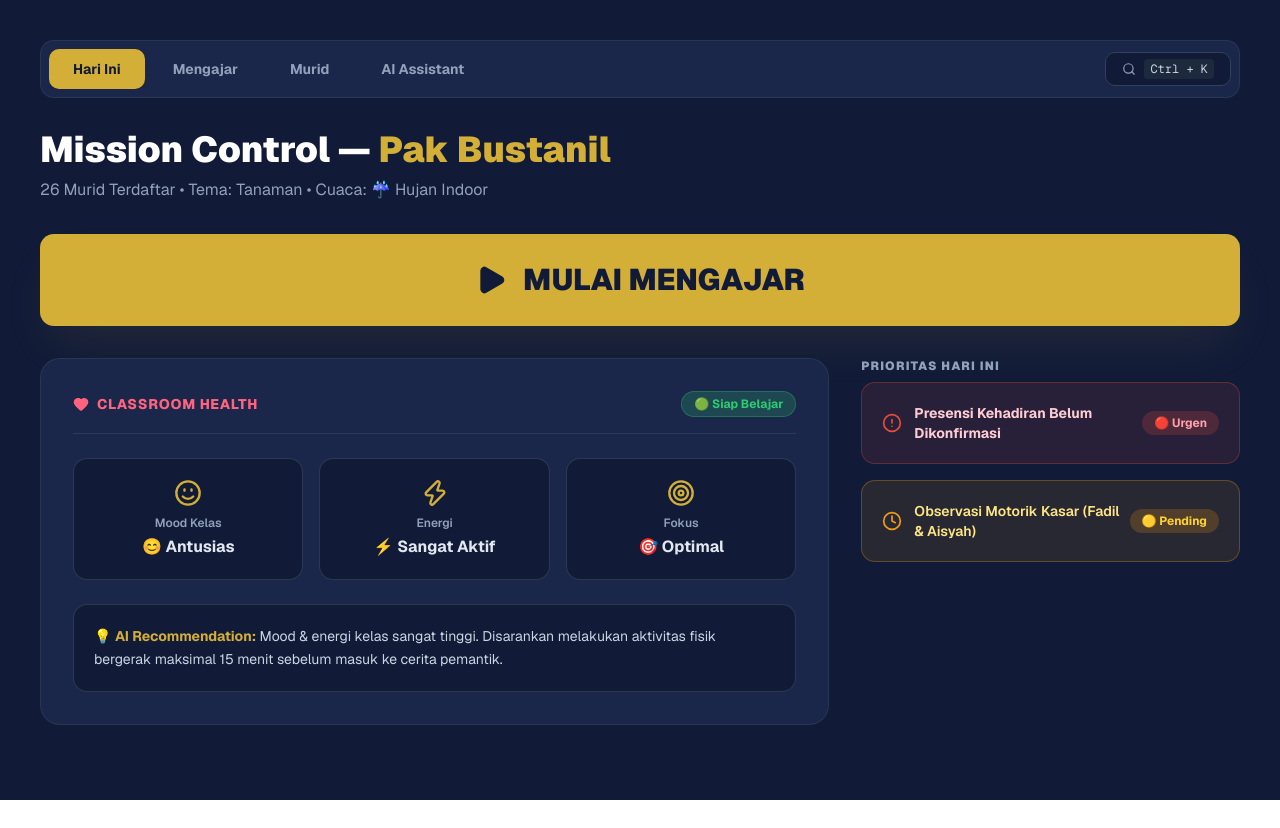
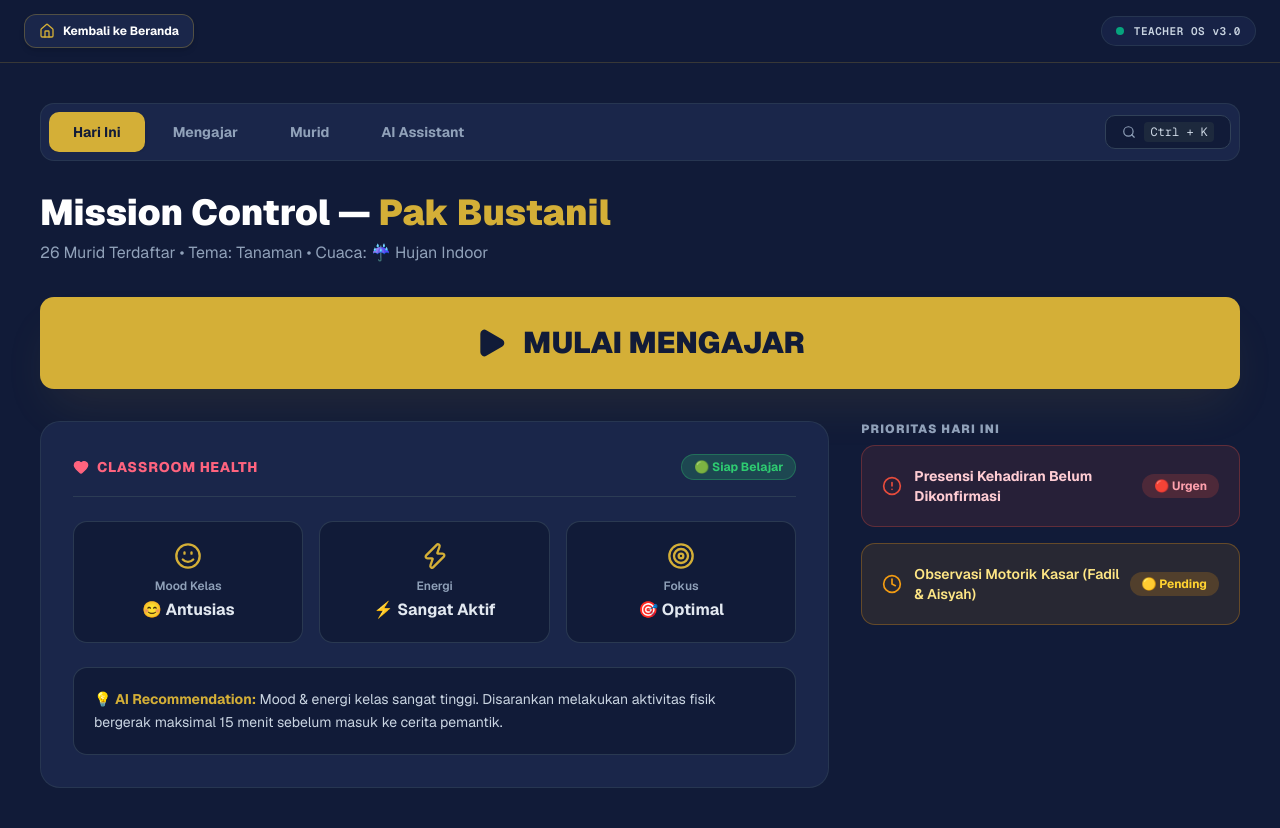
Before and after one commit to ariebaink87/bulaeng-app, a Next.js app: page / in a window 1280 px wide. Before the commit the page ends 800 px from the top, so only its background shows below. Built offline with nearby package versions, Linux system fonts and the light colour scheme.

Commit message:
feat: add modular DashboardHeader component with home navigation

```diff
--- a/app/page.tsx
+++ b/app/page.tsx
@@ -18,9 +18,11 @@ import {
   CloudRain
 } from 'lucide-react';
 
+// Import Header Beranda
+import DashboardHeader from '@/components/navigation/DashboardHeader';
+
 export default function TeacherOS(): React.ReactNode {
   // Screen States: 'ai-home' | 'mission-control' | 'teaching-mode'
-  // Default diubah ke 'mission-control' agar dari landing page Cloudflare langsung masuk ke Dashboard
   const [screenState, setScreenState] = useState<'ai-home' | 'mission-control' | 'teaching-mode'>('mission-control');
   const [activeTab, setActiveTab] = useState<'today' | 'teaching' | 'students' | 'ai'>('today');
   const [stepIndex, setStepIndex] = useState(0);
@@ -47,13 +49,13 @@ export default function TeacherOS(): React.ReactNode {
     return () => window.removeEventListener('keydown', handleKeyDown);
   }, []);
 
-  // --- 1. ENTRY POINT: AI HOME SCREEN (ZERO-DASHBOARD ONBOARDING) ---
+  // --- 1. ENTRY POINT: AI HOME SCREEN ---
   if (screenState === 'ai-home') {
     return (
-      <div className="fixed inset-0 bg-[#111B38] text-white z-50 flex flex-col justify-between p-6 md:p-12 overflow-y-auto">
-        <div className="max-w-4xl mx-auto w-full my-auto py-8">
+      <div className="fixed inset-0 bg-[#111B38] text-white z-50 flex flex-col justify-between overflow-y-auto">
+        <DashboardHeader />
+        <div className="max-w-4xl mx-auto w-full my-auto p-6 md:p-12 py-8">
 
-          {/* Badge & Mood */}
           <div className="inline-flex items-center gap-2 bg-[#D4AF37]/10 border border-[#D4AF37]/30 text-[#D4AF37] px-4 py-1.5 rounded-full text-xs font-bold uppercase tracking-widest mb-6">
             <Sparkles className="w-4 h-4" /> BULAENG Teacher OS v3.0 • Ready
           </div>
@@ -68,7 +70,6 @@ export default function TeacherOS(): React.ReactNode {
             <span className="inline-flex items-center gap-1 text-sky-300 ml-2"><CloudRain className="w-4 h-4 inline" /> Cuaca hujan</span> — aktivitas outdoor telah saya sesuaikan ke dalam kelas.
           </p>
 
-          {/* AI Readiness Card */}
           <div className="bg-[#1a264a] border border-slate-700/60 rounded-[20px] p-6 md:p-8 mb-8 space-y-3 shadow-2xl">
             <h3 className="text-xs font-bold text-[#D4AF37] uppercase tracking-wider mb-2">Seluruh Perangkat Siap:</h3>
             <div className="grid grid-cols-1 md:grid-cols-2 gap-3 text-sm text-slate-200">
@@ -79,7 +80,6 @@ export default function TeacherOS(): React.ReactNode {
             </div>
           </div>
 
-          {/* GIANT ACTION BUTTON */}
           <button
             onClick={() => {
               setScreenState('teaching-mode');
@@ -104,12 +104,15 @@ export default function TeacherOS(): React.ReactNode {
     );
   }
 
-  // --- 2. ONE-CLICK TEACHING MODE (SLIDE PLAYER) ---
+  // --- 2. ONE-CLICK TEACHING MODE ---
   if (screenState === 'teaching-mode') {
     const activeStep = flowSteps[stepIndex];
 
     return (
-      <div className="fixed inset-0 bg-[#111B38] text-white z-50 flex flex-col justify-between p-6 md:p-12">
+      <div className="fixed inset-0 bg-[#111B38] text-white z-50 flex flex-col justify-between">
+        <DashboardHeader />
+
+        <div className="p-6 md:p-12 flex flex-col justify-between h-full overflow-y-auto">
           <div className="flex items-center justify-between border-b border-slate-800 pb-6">
             <div className="flex items-center gap-3">
               <span className="bg-[#D4AF37] text-[#111B38] font-black px-3 py-1 rounded-full text-xs uppercase tracking-wider">
@@ -176,14 +179,18 @@ export default function TeacherOS(): React.ReactNode {
             )}
           </div>
         </div>
+      </div>
     );
   }
 
-  // --- 3. TEACHER MISSION CONTROL WORKSPACE (FULL WIDTH LAYOUT) ---
+  // --- 3. TEACHER MISSION CONTROL WORKSPACE ---
   return (
-    <div className="min-h-screen bg-[#111B38] text-slate-100 font-sans p-4 md:p-8 lg:p-10 w-full">
+    <div className="min-h-screen bg-[#111B38] text-slate-100 font-sans w-full">
+      {/* HEADER NAVIGASI BERANDA DENGAN DESAIN EMAS BULAENG */}
+      <DashboardHeader />
 
-      {/* TOP NAVIGATION */}
+      <div className="p-4 md:p-8 lg:p-10">
+        {/* TAB NAVIGATION */}
         <nav className="flex items-center justify-between bg-[#1a264a] border border-slate-700/60 rounded-[14px] p-2 mb-8 w-full">
           <div className="flex gap-1 overflow-x-auto">
             {[
@@ -233,10 +240,9 @@ export default function TeacherOS(): React.ReactNode {
           </button>
         </section>
 
-      {/* MAIN GRID CONTENT (FULL SCREEN ADAPTIVE) */}
+        {/* MAIN GRID CONTENT */}
         <div className="grid grid-cols-1 lg:grid-cols-3 gap-8">
 
-        {/* LEFT & CENTER COLUMN: CLASSROOM HEALTH */}
           <section className="lg:col-span-2 bg-[#1a264a] border border-slate-700/60 rounded-[20px] p-6 md:p-8">
             <div className="flex items-center justify-between mb-6 border-b border-slate-700/80 pb-4">
               <div className="flex items-center gap-2 text-rose-400 font-extrabold text-sm uppercase tracking-wider">
@@ -270,7 +276,6 @@ export default function TeacherOS(): React.ReactNode {
             </p>
           </section>
 
-        {/* RIGHT COLUMN: PRIORITY CARDS */}
           <section className="space-y-4">
             <h2 className="text-xs font-black uppercase tracking-widest text-slate-400 mb-2">Prioritas Hari Ini</h2>
 
@@ -292,7 +297,7 @@ export default function TeacherOS(): React.ReactNode {
           </section>
 
         </div>
-
+      </div>
     </div>
   );
 }
--- /dev/null
+++ b/components/navigation/DashboardHeader.tsx
@@ -0,0 +1,29 @@
+'use client';
+
+import React from 'react';
+import { Home } from 'lucide-react';
+
+export const DashboardHeader: React.FC = () => {
+  return (
+    <header className="w-full px-6 py-3.5 flex items-center justify-between border-b border-[#D4AF37]/20 bg-[#111B38]/90 backdrop-blur-md sticky top-0 z-50">
+      {/* Tombol Kembali ke Landing Page */}
+      <a
+        href="https://bulaeng-landing.bulaeng.workers.dev"
+        className="flex items-center gap-2 px-3.5 py-2 rounded-xl bg-[#1a264a] border border-[#D4AF37]/30 text-white text-xs font-bold hover:border-[#D4AF37] hover:bg-[#233363] transition-all duration-200 shadow-md group"
+      >
+        <Home className="w-4 h-4 text-[#D4AF37] group-hover:-translate-x-0.5 transition-transform duration-200" />
+        <span>Kembali ke Beranda</span>
+      </a>
+
+      {/* Indikator Status & Versi */}
+      <div className="flex items-center gap-2.5 bg-[#1a264a]/80 px-3.5 py-1.5 rounded-full border border-slate-700/60">
+        <span className="w-2 h-2 rounded-full bg-emerald-400 animate-pulse" />
+        <span className="text-[11px] text-slate-300 font-mono tracking-wider font-semibold">
+          TEACHER OS v3.0
+        </span>
+      </div>
+    </header>
+  );
+};
+
+export default DashboardHeader;
```
Lines whose indentation alone changed are shown as unchanged.
